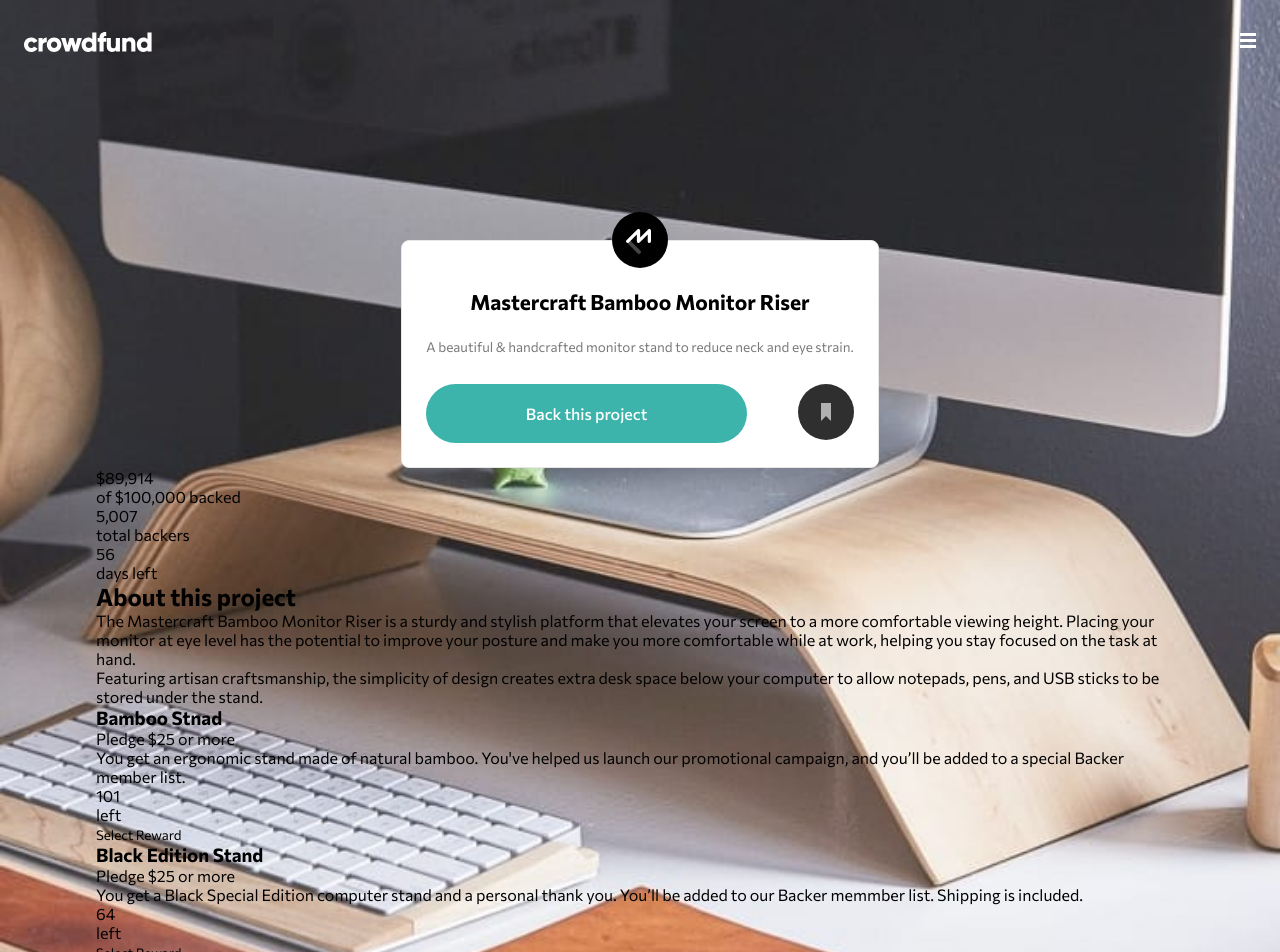
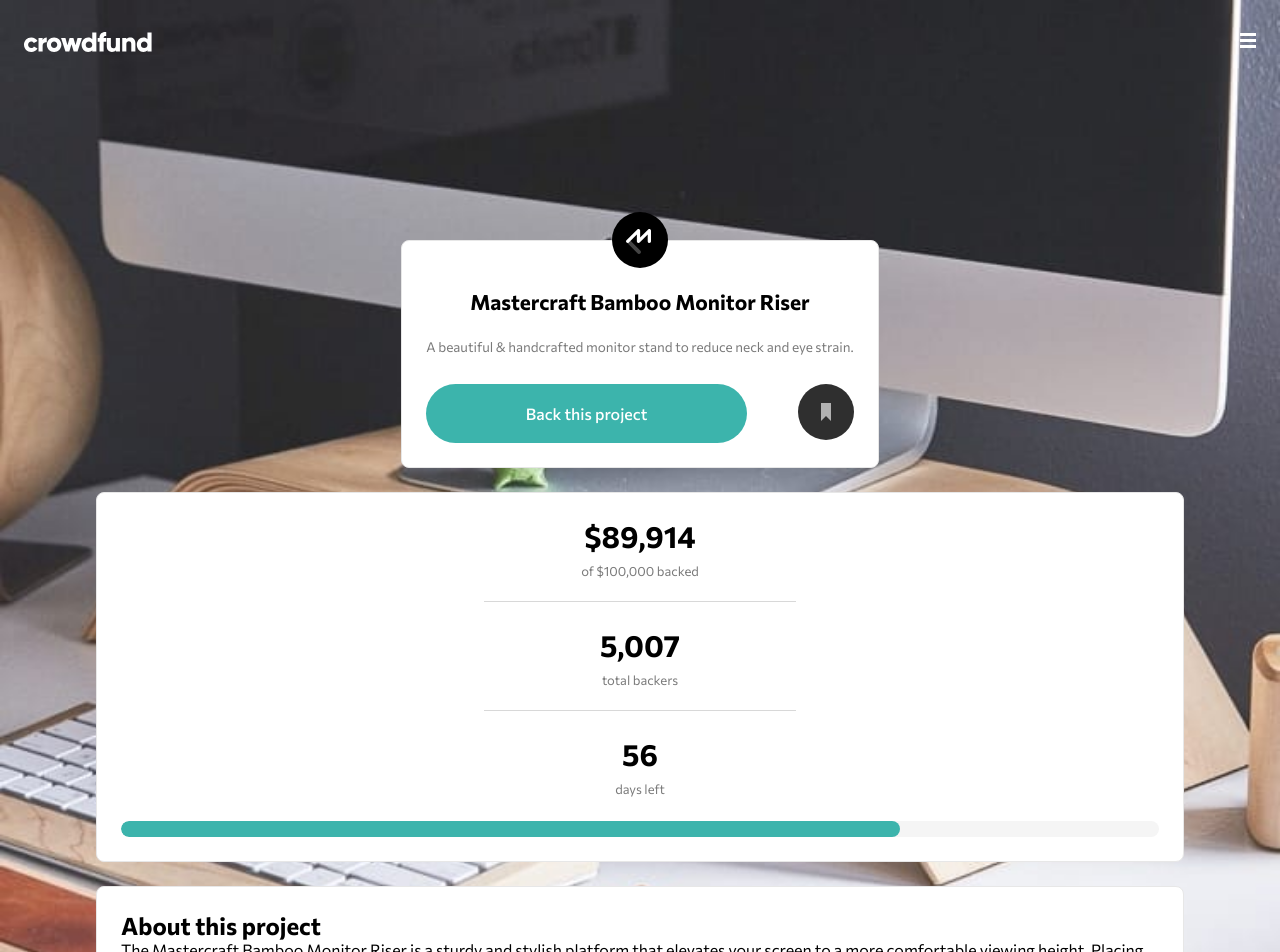
Before and after one commit to cendyz/Crowdfunding-product-page, a React (Vite) app: page / in a window 1280 px wide. Shown: the top 952 px of the page. Built offline with nearby package versions, Linux system fonts and the light colour scheme.

Commit message:
second box ok

```diff
--- a/src/sass/main.scss
+++ b/src/sass/main.scss
@@ -10,6 +10,7 @@
 body {
 	font-size: 16px;
 	font-family: 'Commissioner', sans-serif;
+	background-color: rgb(250, 250, 250);
 }
 
 .nav-mobile {
@@ -28,6 +29,8 @@ body {
 }
 
 .main {
+	display: grid;
+	row-gap: 1.5em;
 	margin: 0 auto;
 	margin-top: 8em;
 	width: 85%;
@@ -39,6 +42,15 @@ body {
 	place-items: center;
 }
 
+.first-box-content,
+.second-box,
+.last-box {
+	padding: 1.5em;
+	background-color: white;
+	border-radius: 0.5em;
+	border: 1px solid rgb(231, 231, 231);
+}
+
 .first-logo {
 	grid-column: 1;
 	grid-row: 1/3;
@@ -46,12 +58,10 @@ body {
 }
 
 .first-box-content {
-	padding: 3em 1.5em 1.5em;
+	padding-top: 3em;
 	grid-column: 1;
 	grid-row: 2/4;
-	background-color: white;
-	border-radius: 0.5em;
-	border: 1px solid rgb(231, 231, 231);
+
 	text-align: center;
 }
 
@@ -75,7 +85,6 @@ body {
 
 .first-btn {
 	width: 75%;
-
 	background-color: var(--moderate-cyan);
 	border-radius: 4em;
 	color: white;
@@ -83,6 +92,58 @@ body {
 	font-size: 1.6rem;
 }
 
+.second-box {
+	text-align: center;
+}
+
+.second-box-content {
+	margin-bottom: 1.5em;
+
+	&:nth-child(3) {
+		.second-box-content-line {
+			display: none;
+		}
+	}
+}
+
+.second-box-content-price {
+	margin-bottom: 0.3em;
+	font-size: 3rem;
+	font-weight: 700;
+}
+
+.second-box-content-text {
+	margin-bottom: 1.7em;
+	font-size: 1.3rem;
+	color: var(--dark-gray);
+}
+
+.second-box-content-line {
+	margin: 0 auto;
+	height: 1px;
+	width: 30%;
+	background-color: rgb(216, 216, 216);
+}
+
+.second-box-line {
+	position: relative;
+	padding: 0.5em;
+	background-color: whitesmoke;
+	border-radius: 1em;
+	overflow: hidden;
+
+	&::before {
+		position: absolute;
+		content: '';
+		top: 0;
+		left: 0;
+		width: 75%;
+		height: 100%;
+		background-color: var(--moderate-cyan);
+		border-radius: 1em;
+	}
+}
+
 // - Mobile: 375px
 // - Desktop: 1440px
 
```
